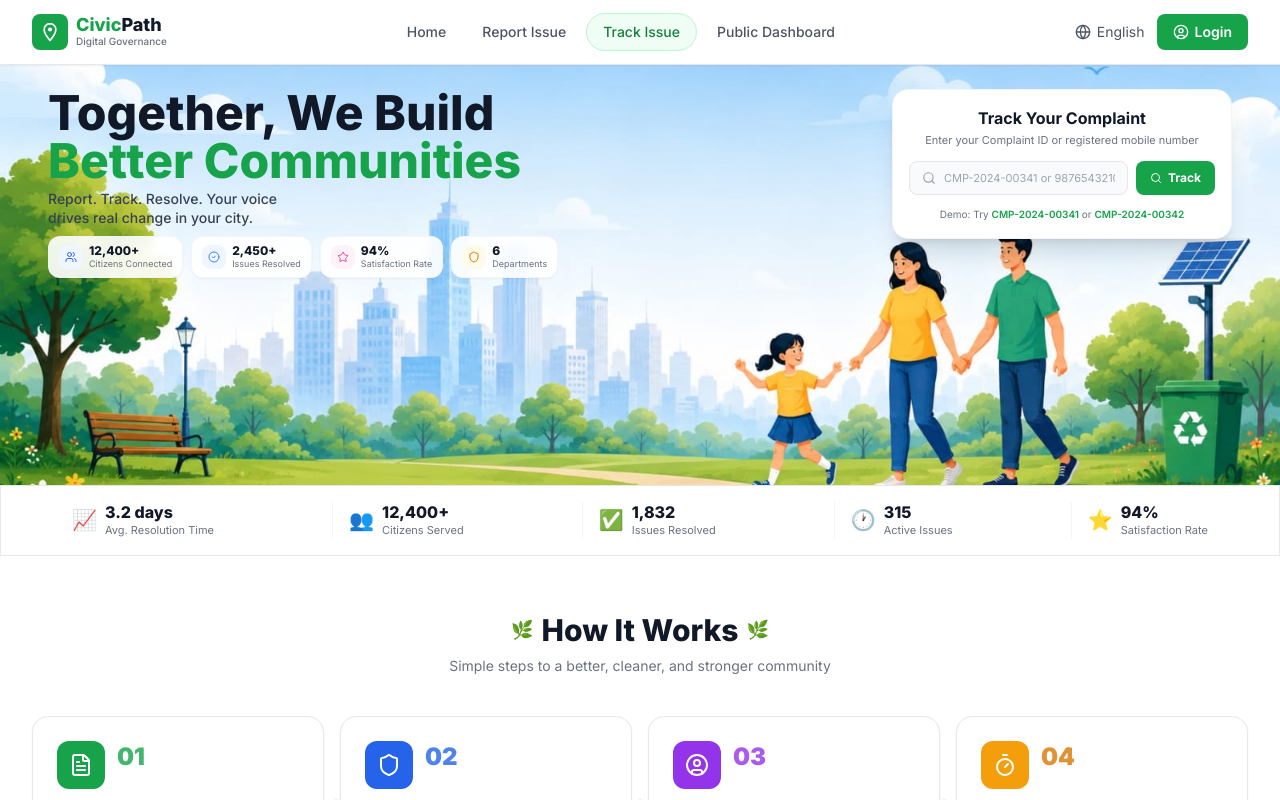
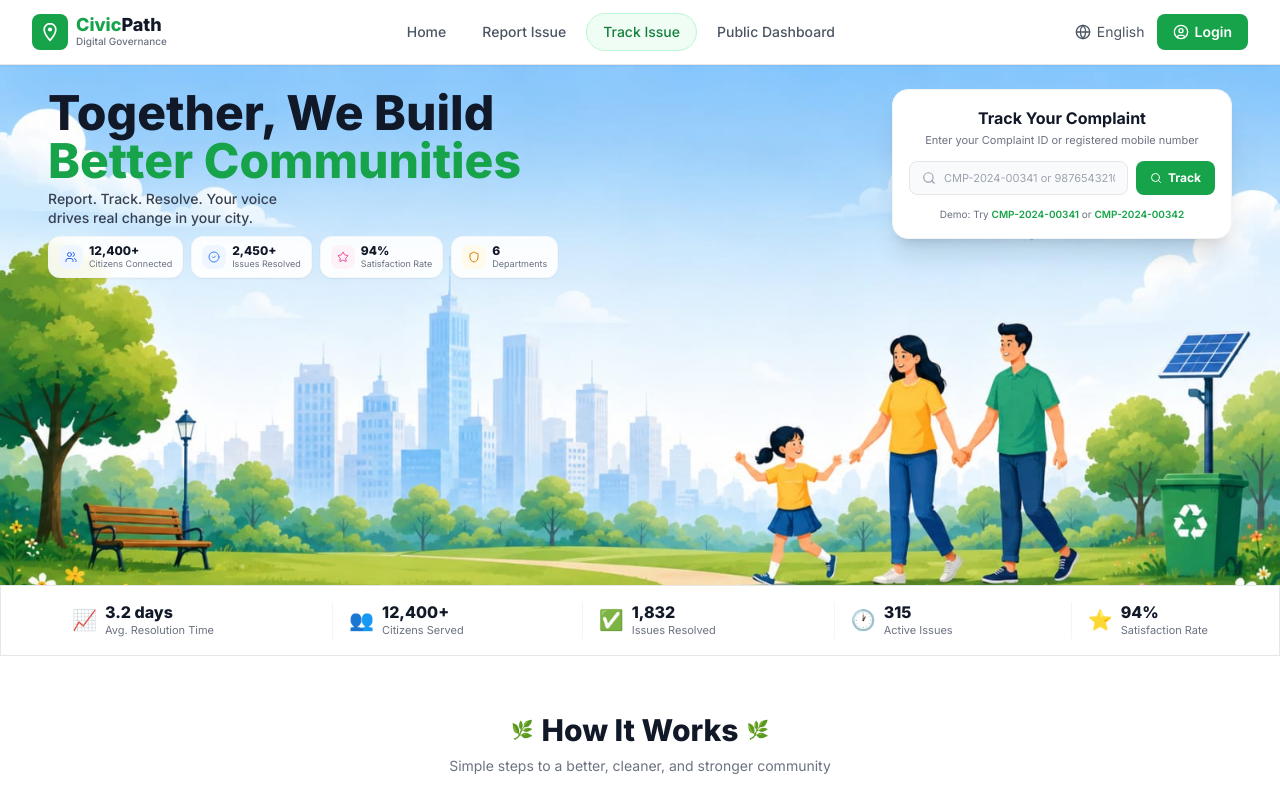
Before and after one commit to cascade-space/GOV_OS, a Next.js app in the folder public-landing-page/: page / in a window 1280 px wide. Shown: the top 800 px of the page. Built offline with nearby package versions, Linux system fonts and the light colour scheme.

Commit message:
fix: show full people legs - object-top anchoring and larger section height

```diff
--- a/public-landing-page/src/app/page.tsx
+++ b/public-landing-page/src/app/page.tsx
@@ -113,13 +113,13 @@ function HeroSection() {
             {/* ── Hero image area ── */}
             <section
                 className="relative overflow-hidden"
-                style={{ minHeight: 420 }}
+                style={{ minHeight: 520 }}
             >
                 {/* Background: herosection.jpeg fills the whole section */}
                 <img
                     src="/herosection.jpeg"
                     alt="CivicPath community park hero"
-                    className="absolute inset-0 w-full h-full object-cover object-center pointer-events-none select-none"
+                    className="absolute inset-0 w-full h-full object-cover object-top pointer-events-none select-none"
                 />
 
                 {/* Content grid pinned to the top, floating over the image */}
@@ -204,8 +204,8 @@ function HeroSection() {
                         </div>
                     </div>
 
-                    {/* Spacer — park/family illustration visible right below content */}
-                    <div className="h-28 sm:h-36 lg:h-44" />
+                    {/* Spacer — tall enough to show full park scene including people's legs */}
+                    <div className="h-48 sm:h-56 lg:h-64" />
                 </div>
             </section>
 
```
